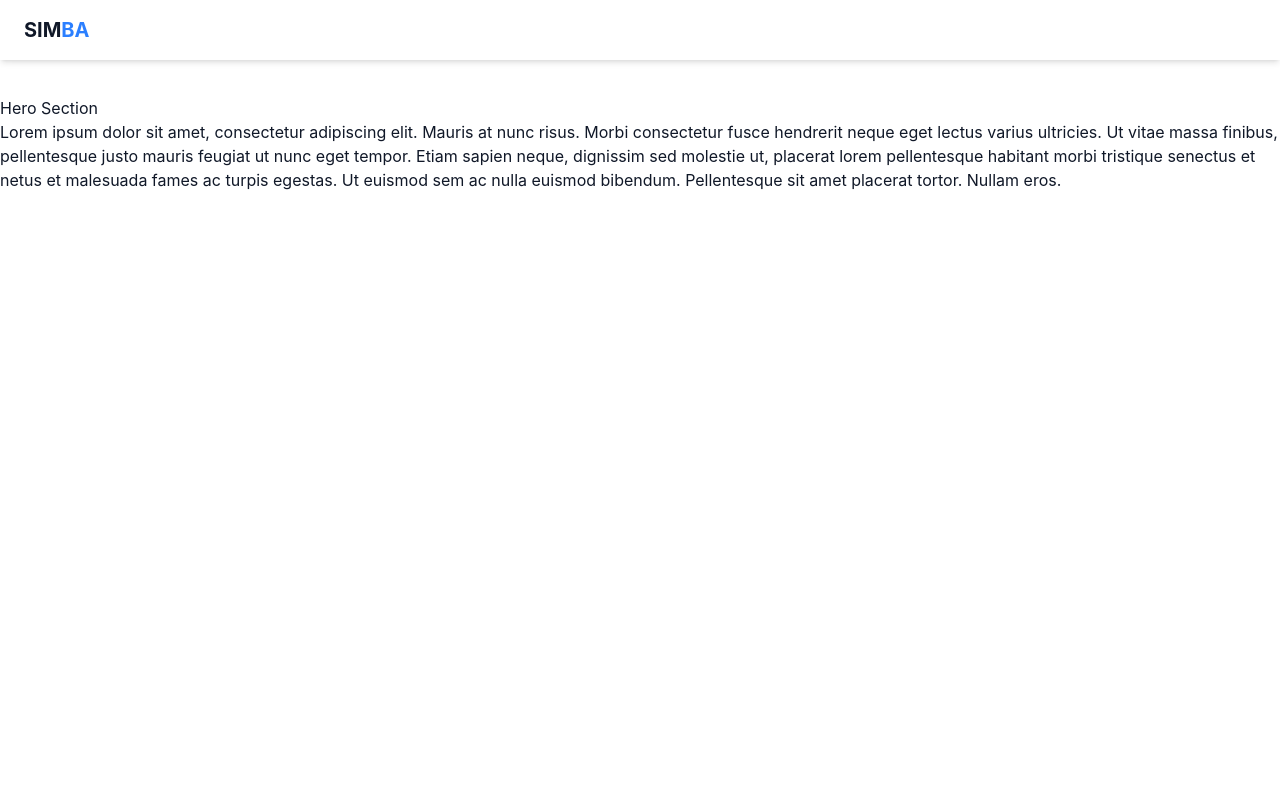
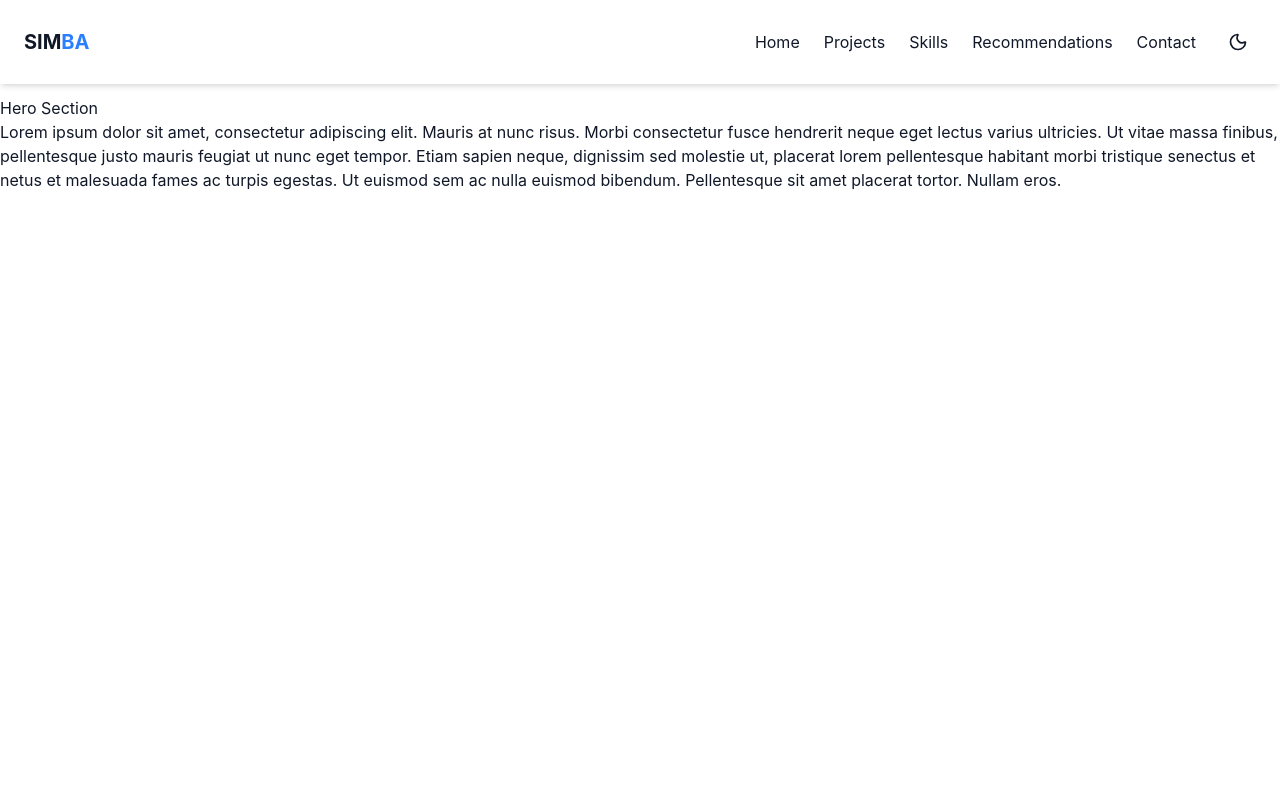
Before and after one commit to CSampebgo333/react-nextjs-projects, a React (Vite) app in the folder project-04-portfolio-website/: page / in a window 1280 px wide. Shown: the top 800 px of the page. Built offline with nearby package versions, Linux system fonts and the light colour scheme.

Commit message:
Built the Navigation bar

```diff
--- a/project-04-portfolio-website/package.json
+++ b/project-04-portfolio-website/package.json
@@ -11,6 +11,7 @@
   },
   "dependencies": {
     "@tailwindcss/vite": "^4.3.2",
+    "lucide-react": "^1.24.0",
     "react": "^19.2.7",
     "react-dom": "^19.2.7",
     "tailwindcss": "^4.3.2",
--- /dev/null
+++ b/project-04-portfolio-website/src/App.css
@@ -0,0 +1,3 @@
+html {
+    scroll-behavior: smooth;
+}
--- a/project-04-portfolio-website/src/App.jsx
+++ b/project-04-portfolio-website/src/App.jsx
@@ -7,6 +7,7 @@ import SkillsExperienceSection from "./components/SkillsExperienceSection";
 import RecommendationSection from "./components/RecommendationSection";
 import ContactSection from "./components/ContactSection";
 import Footer from "./components/Footer";
+import "./App.css";
 
 
 const App = () => {
@@ -17,9 +18,9 @@ const App = () => {
         <Navbar />
         <ScrollDots />
         <div id="hero"> <Hero /> </div>
-        <div id="project"> <ProjectSection /> </div>
-        <div id="skill"> <SkillsExperienceSection /> </div>
-        <div id="recommendation"> <RecommendationSection /> </div>
+        <div id="projects"> <ProjectSection /> </div>
+        <div id="skills"> <SkillsExperienceSection /> </div>
+        <div id="recommendations"> <RecommendationSection /> </div>
         <div id="contact"> <ContactSection /> </div>
         <Footer />
       </div>
--- a/project-04-portfolio-website/src/components/Navbar/index.jsx
+++ b/project-04-portfolio-website/src/components/Navbar/index.jsx
@@ -1,10 +1,38 @@
+import { useTheme } from "../../context/useTheme";
+import { Sun, Moon } from "lucide-react";
+
 const Navbar = () => {
+
+    const { theme, toggleTheme } = useTheme();
+
+    const navLinks = [
+        { label: "Home", target: "hero" },
+        { label: "Projects", target: "projects" },
+        { label: "Skills", target: "skills"},
+        { label: "Recommendations", target: "recommendations"},
+        { label: "Contact", target: "contact"},
+    ]
+
     return (
         <nav className="bg-white dark:bg-gray-900 dark:text-white shadow-md fixed top-0 left-0 right-0 z-50">
-            <div className="max-w-7xl mx-auto px-6 py-4">
+            <div className="flex justify-between items-center max-w-7xl mx-auto p-6">
                 <h1 className="text-xl font-bold">
                     SIM<span className="text-blue-500">BA</span>
                 </h1>
+
+                <div className="hidden md:flex items-center gap-6">
+                {navLinks.map(({ label, target }) => (
+                <a key={label}
+                href={`#${target}`}
+                className="transition hover:text-blue-500">
+                    { label }
+                </a>
+                ))}
+                <button onClick={toggleTheme}
+                className="p-2 rounded-lg hover:bg-gray-200 dark:hover:bg-gray-700 transition cursor-pointer">
+                    {theme === "dark"? <Sun size={20} /> : <Moon size={20}/>}
+                </button>
+                </div>
             </div>
         </nav>
     );
--- /dev/null
+++ b/project-04-portfolio-website/src/context/ThemeContext.js
@@ -0,0 +1,3 @@
+import { createContext } from "react";
+
+export const ThemeContext = createContext();
--- a/project-04-portfolio-website/src/context/ThemeProvider.jsx
+++ b/project-04-portfolio-website/src/context/ThemeProvider.jsx
@@ -1,29 +1,25 @@
-import { createContext, useState } from "react";
-
-const ThemeContext = createContext();
+import { useState } from "react";
+import { ThemeContext } from "./ThemeContext";
 
 const ThemeProvider = ({ children }) => {
-
-    const [theme, setTheme] = useState('light');
+    const [theme, setTheme] = useState("light");
 
     document.documentElement.classList.add(theme);
 
     const toggleTheme = () => {
-
         setTheme((prevTheme) => {
-
             const newTheme = prevTheme === "dark" ? "light" : "dark";
             document.documentElement.classList.remove("light", "dark");
             document.documentElement.classList.add(newTheme);
             return newTheme;
         });
-    }
+    };
 
     return (
         <ThemeContext.Provider value={{ theme, toggleTheme }}>
             {children}
         </ThemeContext.Provider>
     );
-}
+};
 
 export default ThemeProvider;
--- /dev/null
+++ b/project-04-portfolio-website/src/context/useTheme.js
@@ -0,0 +1,4 @@
+import { useContext } from "react";
+import { ThemeContext } from "./ThemeContext";
+
+export const useTheme = () => useContext(ThemeContext);
--- a/project-04-portfolio-website/src/index.css
+++ b/project-04-portfolio-website/src/index.css
@@ -2,3 +2,8 @@
 
 /* Enable class-based dark mode */
 @custom-variant dark (&:where(.dark, .dark *));
+
+/* Optional: Add smooth transitions */
+* {
+    transition: background-color 0.3s ease, color 0.3s ease;
+}
```
Also changed, not shown: 1 other file (tests, documents, lock files or other folders).
